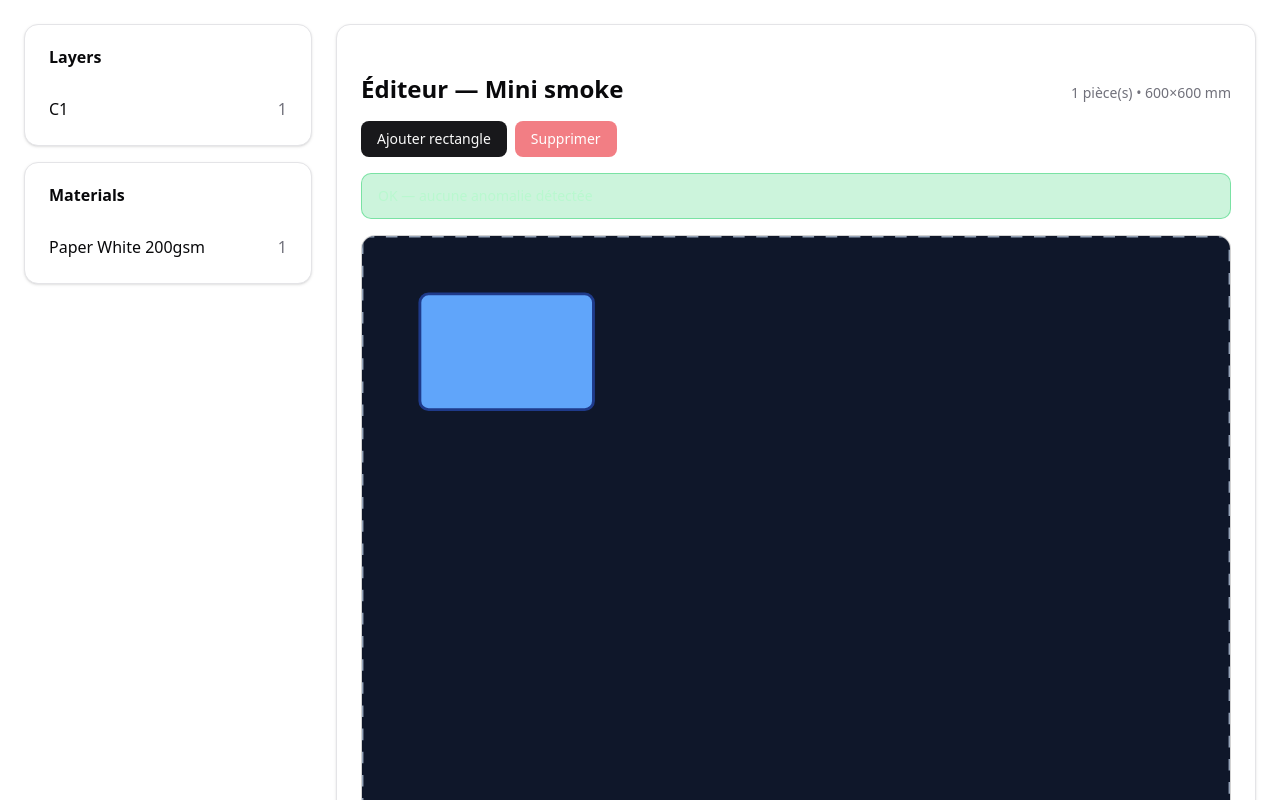
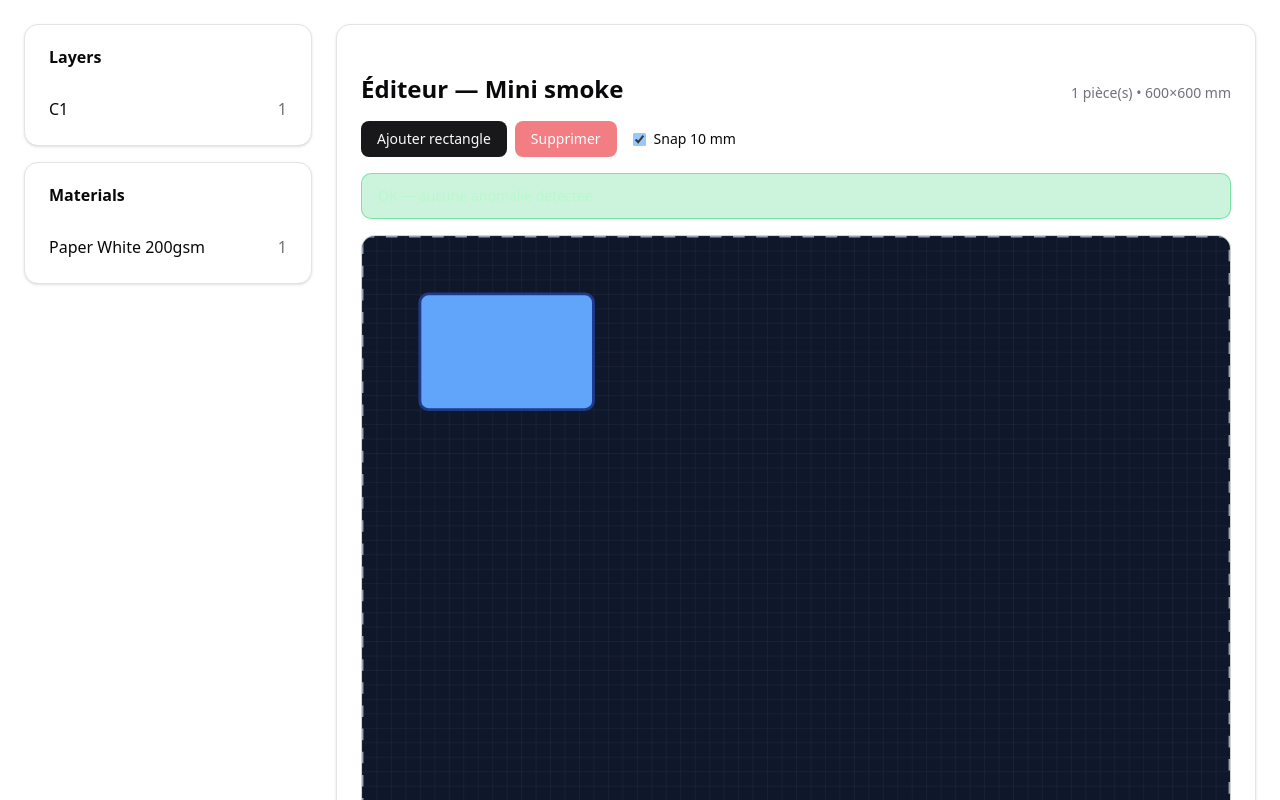
Before and after one commit to Lukeskydweller/Editeur-d-cor-, a React (Vite) app: page / in a window 1280 px wide. Shown: the top 800 px of the page. Built offline with nearby package versions, Linux system fonts and the light colour scheme; the HTML template or start-up script is replaced by a standard one.

Commit message:
feat(grid+snap): SVG 10mm grid + snap toggle (nudge/drag), tests OK

```diff
--- a/src/App.tsx
+++ b/src/App.tsx
@@ -21,6 +21,8 @@ export default function App() {
   const cancelDrag = useSceneStore((s) => s.cancelDrag);
   const addRectAtCenter = useSceneStore((s) => s.addRectAtCenter);
   const deleteSelected = useSceneStore((s) => s.deleteSelected);
+  const snap10mm = useSceneStore((s) => s.ui.snap10mm ?? true);
+  const setSnap10mm = useSceneStore((s) => s.setSnap10mm);
 
   const dragStartRef = useRef<{ x: number; y: number } | null>(null);
   const dragFactorRef = useRef<number>(1);
@@ -129,11 +131,23 @@ export default function App() {
               </header>
 
               {/* Toolbar */}
-              <div className="flex gap-2">
-                <Button onClick={() => addRectAtCenter(100, 60)}>Ajouter rectangle</Button>
-                <Button onClick={deleteSelected} disabled={!selectedId} variant="destructive">
-                  Supprimer
-                </Button>
+              <div className="flex items-center gap-4">
+                <div className="flex gap-2">
+                  <Button onClick={() => addRectAtCenter(100, 60)}>Ajouter rectangle</Button>
+                  <Button onClick={deleteSelected} disabled={!selectedId} variant="destructive">
+                    Supprimer
+                  </Button>
+                </div>
+                <label className="inline-flex items-center gap-2 text-sm cursor-pointer">
+                  <input
+                    type="checkbox"
+                    checked={!!snap10mm}
+                    onChange={(e) => setSnap10mm(e.target.checked)}
+                    aria-label="toggle-snap-10mm"
+                    className="cursor-pointer"
+                  />
+                  <span>Snap 10 mm</span>
+                </label>
               </div>
 
           {/* Barre de statut des règles */}
@@ -182,8 +196,17 @@ export default function App() {
               role="img"
               aria-label="editor-canvas"
             >
+              {/* Grille 10mm */}
+              <defs>
+                <pattern id="grid10mm" width="10" height="10" patternUnits="userSpaceOnUse">
+                  <path d="M 10 0 L 0 0 0 10" fill="none" stroke="rgba(255,255,255,0.1)" strokeWidth="0.5" />
+                </pattern>
+              </defs>
+
               {/* fond */}
               <rect x="0" y="0" width={scene.size.w} height={scene.size.h} fill="#0f172a" />
+              {/* grille sous les pièces */}
+              <rect x="0" y="0" width={scene.size.w} height={scene.size.h} fill="url(#grid10mm)" />
               {/* pièces rect */}
               {Object.values(scene.pieces).map((p) => {
                 if (p.kind !== 'rect') return null;
--- a/src/state/useSceneStore.ts
+++ b/src/state/useSceneStore.ts
@@ -14,6 +14,11 @@ function clampToScene(x: number, y: number, w: number, h: number, sceneW: number
   return { x: nx, y: ny };
 }
 
+// helper interne : snap à la grille 10mm
+function snapTo10mm(x: number): number {
+  return Math.round(x / 10) * 10;
+}
+
 type SceneState = {
   scene: SceneDraft;
   ui: {
@@ -24,6 +29,7 @@ type SceneState = {
       start: { x: number; y: number };
       candidate?: { x: number; y: number; valid: boolean };
     };
+    snap10mm?: boolean;
   };
 };
 
@@ -46,6 +52,7 @@ type SceneActions = {
   addRectAtCenter: (w: Milli, h: Milli) => void;
   deleteSelected: () => void;
   setPieceMaterial: (pieceId: ID, materialId: ID) => void;
+  setSnap10mm: (on: boolean) => void;
 };
 
 export const useSceneStore = create<SceneState & SceneActions>((set) => ({
@@ -63,6 +70,7 @@ export const useSceneStore = create<SceneState & SceneActions>((set) => ({
     selectedId: undefined,
     flashInvalidAt: undefined,
     dragging: undefined,
+    snap10mm: true,
   },
 
   // Actions
@@ -169,8 +177,8 @@ export const useSceneStore = create<SceneState & SceneActions>((set) => ({
       if (!piece) return;
 
       // Calculer position candidate
-      const candidateX = piece.position.x + dx;
-      const candidateY = piece.position.y + dy;
+      let candidateX = piece.position.x + dx;
+      let candidateY = piece.position.y + dy;
 
       // Clamper dans la scène
       const clamped = clampToScene(
@@ -182,9 +190,17 @@ export const useSceneStore = create<SceneState & SceneActions>((set) => ({
         draft.scene.size.h,
       );
 
+      // Appliquer snap si activé
+      let finalX = clamped.x;
+      let finalY = clamped.y;
+      if (draft.ui.snap10mm) {
+        finalX = snapTo10mm(clamped.x);
+        finalY = snapTo10mm(clamped.y);
+      }
+
       // Simuler le déplacement et vérifier overlap
       const testScene = { ...draft.scene, pieces: { ...draft.scene.pieces } };
-      testScene.pieces[selectedId] = { ...piece, position: { x: clamped.x, y: clamped.y } };
+      testScene.pieces[selectedId] = { ...piece, position: { x: finalX, y: finalY } };
 
       const validation = validateNoOverlap(testScene);
 
@@ -193,8 +209,8 @@ export const useSceneStore = create<SceneState & SceneActions>((set) => ({
         draft.ui.flashInvalidAt = Date.now();
       } else {
         // OK → appliquer le déplacement
-        piece.position.x = clamped.x;
-        piece.position.y = clamped.y;
+        piece.position.x = finalX;
+        piece.position.y = finalY;
       }
     })),
 
@@ -258,8 +274,17 @@ export const useSceneStore = create<SceneState & SceneActions>((set) => ({
       if (dragging.candidate.valid) {
         const piece = draft.scene.pieces[dragging.id];
         if (piece) {
-          piece.position.x = dragging.candidate.x;
-          piece.position.y = dragging.candidate.y;
+          let finalX = dragging.candidate.x;
+          let finalY = dragging.candidate.y;
+
+          // Appliquer snap si activé
+          if (draft.ui.snap10mm) {
+            finalX = snapTo10mm(dragging.candidate.x);
+            finalY = snapTo10mm(dragging.candidate.y);
+          }
+
+          piece.position.x = finalX;
+          piece.position.y = finalY;
         }
       }
       // Sinon revert implicite (ne pas modifier la position)
@@ -351,4 +376,9 @@ export const useSceneStore = create<SceneState & SceneActions>((set) => ({
         p.materialId = materialId;
       }
     })),
+
+  setSnap10mm: (on) =>
+    set(produce((draft: SceneState) => {
+      draft.ui.snap10mm = on;
+    })),
 }));
```
Also changed, not shown: 1 other file (tests, documents, lock files or other folders).
